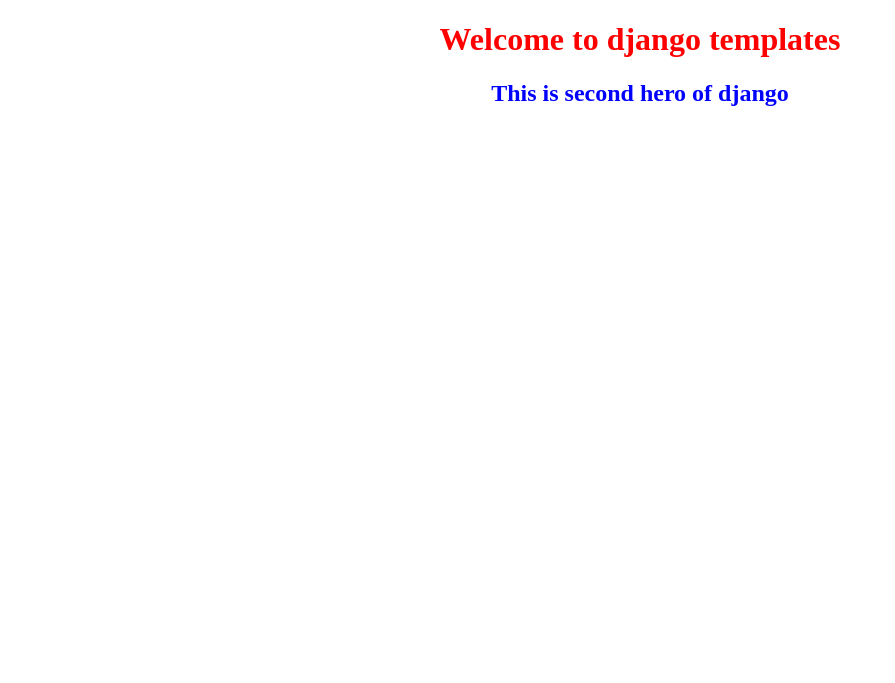
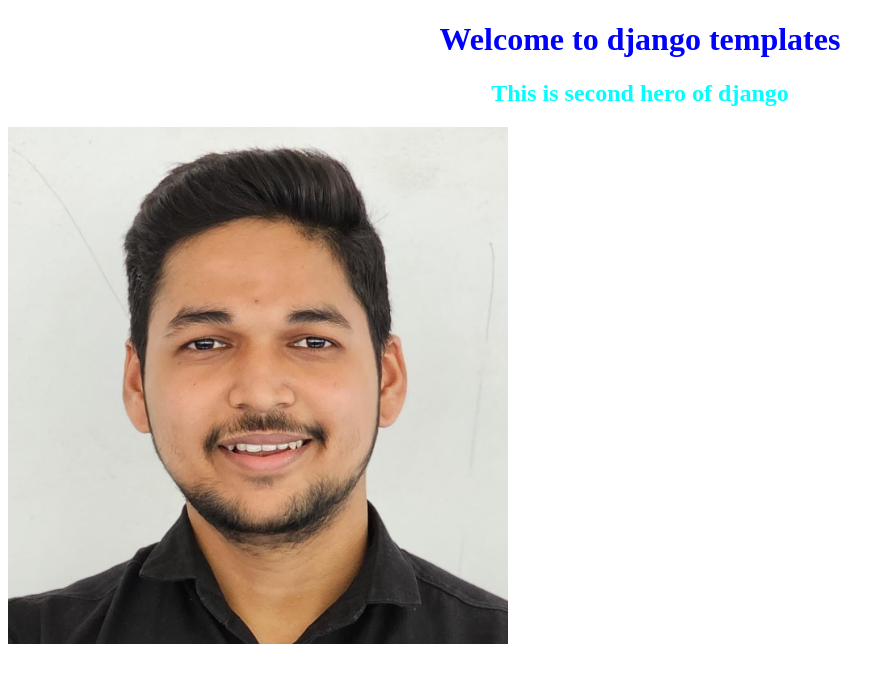
Before and after one commit to HritikGiri2005/Django-QST, a Django app: page /hello/ in a window 1280 px wide. Shown: the top 683 px of the page, without its empty margins (0-895 px from the left). Run offline with Django 5.2, Linux system fonts and the light colour scheme.

Commit message:
static added

```diff
--- a/QSTproject/QSTproject/settings.py
+++ b/QSTproject/QSTproject/settings.py
@@ -11,9 +11,11 @@ https://docs.djangoproject.com/en/5.0/ref/settings/
 """
 
 from pathlib import Path
+import os
 
 # Build paths inside the project like this: BASE_DIR / 'subdir'.
 BASE_DIR = Path(__file__).resolve().parent.parent
+STATIC_DIR = os.path.join(BASE_DIR,'static')
 
 
 # Quick-start development settings - unsuitable for production
@@ -117,6 +119,7 @@ USE_TZ = True
 # https://docs.djangoproject.com/en/5.0/howto/static-files/
 
 STATIC_URL = 'static/'
+STATICFILES_DIRS = [STATIC_DIR]
 
 # Default primary key field type
 # https://docs.djangoproject.com/en/5.0/ref/settings/#default-auto-field
--- /dev/null
+++ b/QSTproject/static/css/style.css
@@ -0,0 +1,12 @@
+h1{
+    color: blue;
+    text-align:center
+}
+h2{
+    color:aqua;
+    text-align: center;
+}
+
+img{
+    width: 500px;
+}
--- a/QSTproject/templates/home.html
+++ b/QSTproject/templates/home.html
@@ -1,16 +1,15 @@
+{% load static %}
 <!DOCTYPE html>
 <html lang="en">
 <head>
     <meta charset="UTF-8">
     <meta name="viewport" content="width=device-width, initial-scale=1.0">
     <title>Document</title>
-    <style>
-        h1{color: red; text-align:center}
-        h2{color: blue; text-align:center}
-    </style>
+    <link rel="stylesheet" href="{% static 'css/style.css' %}">
 </head>
 <body>
     <h1>Welcome to django templates </h1>
     <h2>This is second hero of django</h2>
+    <img src="{%static 'images/soham.jpg'%}">
 </body>
 </html>
```
Also changed, not shown: QSTproject/static/images/soham.jpg (added).
